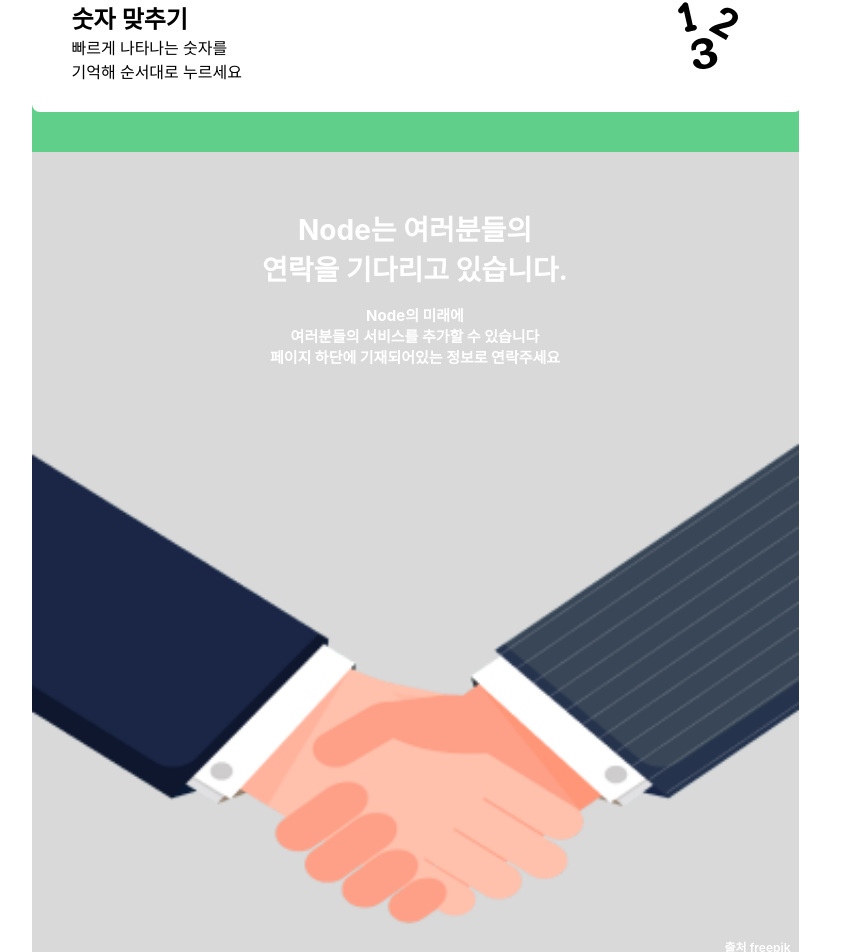
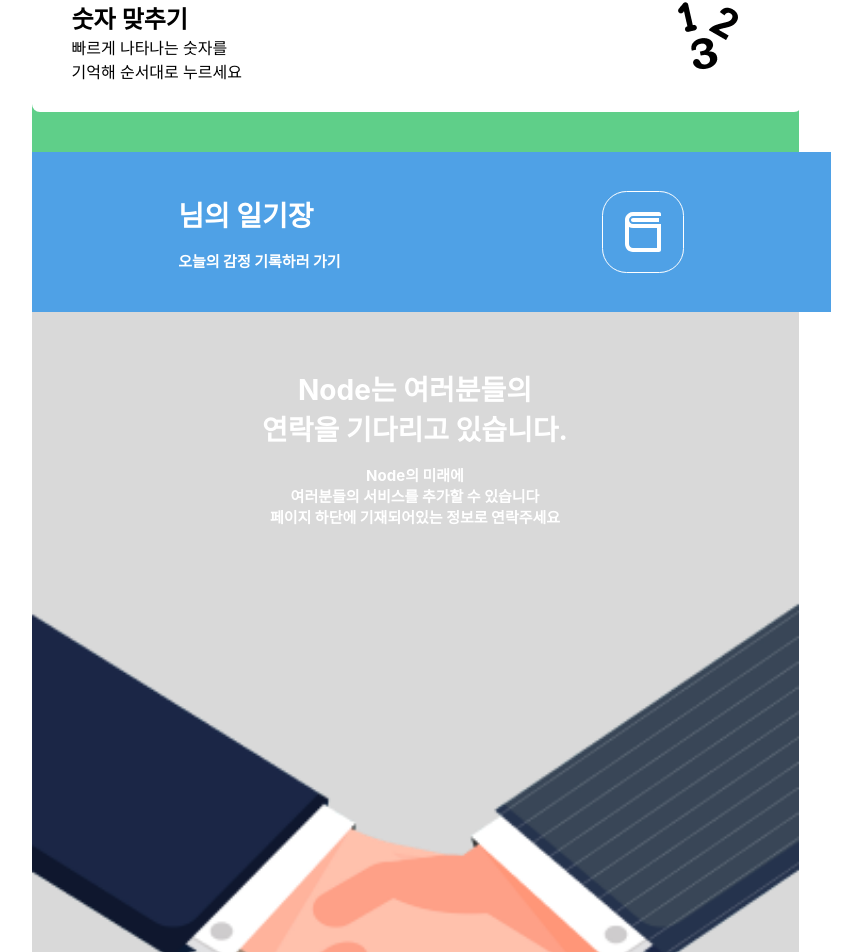
Before and after one commit to Node-Hackathon/Node_Frontend, a React (Create React App) app: page /main in a window 1280 px wide. Shown: the part 1055-2007 px from the top of the page, without its empty margins (225-1087 px from the left). Built offline with nearby package versions, Linux system fonts and the light colour scheme; no server answers; a web font is replaced by a local one.

Commit message:
feat: 메인페이지 디자인 추가

```diff
--- a/src/pages/main/MainPage.tsx
+++ b/src/pages/main/MainPage.tsx
@@ -11,6 +11,8 @@ import {
   EduText,
   Promotion,
   PromotionImg,
+  Diary,
+  Wrapper,
 } from './styles';
 import BlockGame from '../../assets/images/BlockGame.png';
 import SettingGame from '../../assets/images/SettingGame.png';
@@ -20,8 +22,12 @@ import HandShake from '../../assets/images/HandShake.png';
 import { Link } from 'react-router-dom';
 import { Label7 } from '../../components/text/Text';
 import { theme } from '../../styles/theme';
+import { RiBook3Line } from 'react-icons/ri';
+import { useGetUserByIdQuery } from '../../services/myPage/myPageApi';
 
 export default function MainPage() {
+  const { data: userData } = useGetUserByIdQuery();
+
   return (
     <MainContainer>
       {/* 배너 */}
@@ -104,6 +110,26 @@ export default function MainPage() {
           </GoToEdu>
         </Link>
       </Education>
+      <Diary>
+        <Wrapper>
+          <Text>{userData?.name}님의 일기장</Text>
+          <Text fontSize="15px" $marginTop="1rem">
+            오늘의 감정 기록하러 가기
+          </Text>
+        </Wrapper>
+        <div
+          style={{
+            border: '1px solid white',
+            borderRadius: '30%',
+            padding: '1rem',
+            display: 'flex',
+            alignItems: 'center',
+            justifyContent: 'center',
+          }}
+        >
+          <RiBook3Line color="white" size={'3rem'} />
+        </div>
+      </Diary>
       {/* 홍보 */}
       <Promotion>
         <Description>
--- a/src/pages/main/styles.ts
+++ b/src/pages/main/styles.ts
@@ -15,8 +15,8 @@ export const Description = styled.div`
   flex-direction: column;
 `;
 
-export const Text = styled.div<{ fontSize?: string; $marginTop?: string }>`
-  color: white;
+export const Text = styled.div<{ fontSize?: string; $marginTop?: string; color?: string }>`
+  color: ${(props) => props.color || 'white'};
   font-weight: 700;
   font-size: ${(props) => props.fontSize || '28px'};
   margin-top: ${(props) => props.$marginTop || '0rem'};
@@ -107,6 +107,30 @@ export const EduImg = styled.div`
   justify-content: center;
 `;
 
+export const Diary = styled.div`
+  width: 100%;
+  height: 10rem;
+
+  display: flex;
+  align-items: center;
+  justify-content: space-around;
+  flex-direction: row;
+
+  padding: 0rem 1rem;
+
+  background-color: rgb(79, 161, 230);
+`;
+
+export const Wrapper = styled.div`
+  width: fit-content;
+  height: fit-content;
+
+  display: flex;
+  align-items: start;
+  justify-content: center;
+  flex-direction: column;
+`;
+
 export const Promotion = styled.div`
   display: flex;
   flex-direction: column;
```
